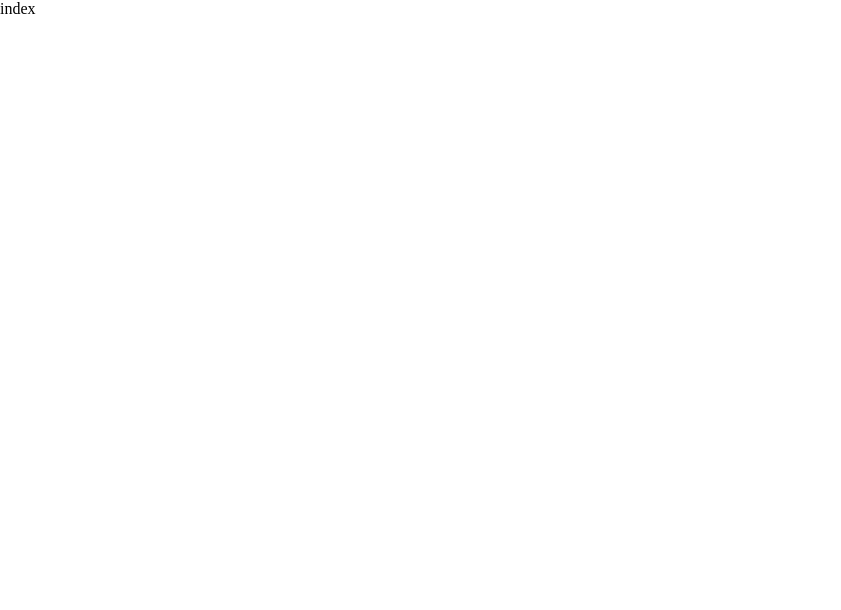
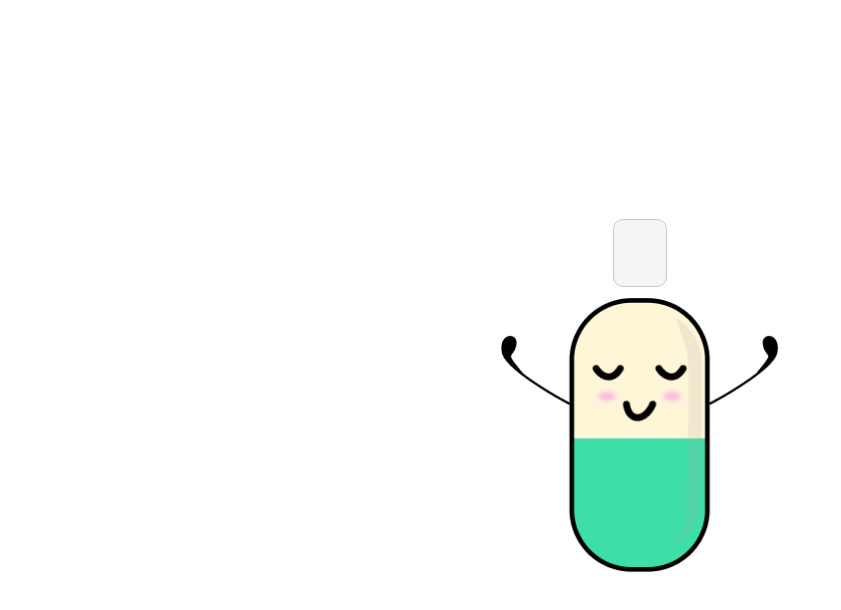
Before and after one commit to CreativescriptOrg/LandingPill, a Next.js app: page / in a window 1280 px wide. Shown: the top 610 px of the page, without its empty margins (0-841 px from the left). Built offline with nearby package versions, Linux system fonts and the light colour scheme.

Commit message:
Initial Commit

```diff
--- /dev/null
+++ b/component/Tooltip/Tooltip.module.css
@@ -0,0 +1,7 @@
+.container {
+  border-radius: 9.922px;
+  border: 1.493px solid #c9c9c9;
+  opacity: var(--sds-size-stroke-border);
+  background: #f5f5f5;
+  padding: 24px;
+}
--- /dev/null
+++ b/component/Tooltip/Tooltip.tsx
@@ -0,0 +1,26 @@
+import React from "react";
+import Typewriter from "typewriter-effect";
+import styles from "./Tooltip.module.css";
+const Tooltip = ({ text }: { text: string }) => {
+  return (
+    <div className={styles.container}>
+      <Typewriter
+        onInit={(typewriter) => {
+          typewriter
+            .typeString("Hello World!")
+            .callFunction(() => {
+              console.log("String typed out!");
+            })
+            .pauseFor(2500)
+            .deleteAll()
+            .callFunction(() => {
+              console.log("All strings were deleted");
+            })
+            .start();
+        }}
+      />
+    </div>
+  );
+};
+
+export default Tooltip;
--- a/package.json
+++ b/package.json
@@ -17,7 +17,7 @@
     "next": "13.4.19",
     "react": "18.2.0",
     "react-dom": "18.2.0",
-    "typescript": "5.1.6"
-  },
-  "devDependencies": {}
+    "typescript": "5.1.6",
+    "typewriter-effect": "^2.21.0"
+  }
 }
--- /dev/null
+++ b/screens/Welcome/Welcome.module.css
@@ -0,0 +1,8 @@
+.container {
+  height: 100vh;
+  width: 100%;
+  display: flex;
+  flex-direction: column;
+  align-items: center;
+  justify-content: center;
+}
--- /dev/null
+++ b/screens/Welcome/Welcome.tsx
@@ -0,0 +1,15 @@
+import React from "react";
+import styles from "./Welcome.module.css";
+import Frame from "./../../public/Frame.png";
+import Image from "next/image";
+import Tooltip from "../../component/Tooltip/Tooltip";
+const Welcome = () => {
+  return (
+    <div className={styles.container}>
+      <Tooltip text={"Hey Founders!"} />
+      <Image width={302} height={295} alt="Pill" src={Frame} />
+    </div>
+  );
+};
+
+export default Welcome;
--- a/src/pages/_document.tsx
+++ b/src/pages/_document.tsx
@@ -5,6 +5,12 @@ export default function Document() {
     <Html lang="en">
       <Head>
         <link rel="icon" href="/favicon.ico" />
+        <link rel="preconnect" href="https://fonts.googleapis.com" />
+        <link rel="preconnect" href="https://fonts.gstatic.com" />
+        <link
+          href="https://fonts.googleapis.com/css2?family=Space+Grotesk:wght@300..700&display=swap"
+          rel="stylesheet"
+        />
       </Head>
       <body>
         <Main />
--- a/src/pages/index.tsx
+++ b/src/pages/index.tsx
@@ -1,7 +1,7 @@
 import React from "react";
-
+import Welcome from "../../screens/Welcome/Welcome";
 const index = () => {
-  return <div>index</div>;
+  return <Welcome />;
 };
 
 export default index;
--- a/src/styles/globals.css
+++ b/src/styles/globals.css
@@ -1,3 +1,4 @@
+@import url("https://fonts.googleapis.com/css2?family=Space+Grotesk:wght@300..700&display=swap");
 * {
   /* font-family: "Inter", sans-serif !important; */
   box-sizing: border-box;
```
Also changed, not shown: public/Frame.png (added), 1 other file (tests, documents, lock files or other folders).
